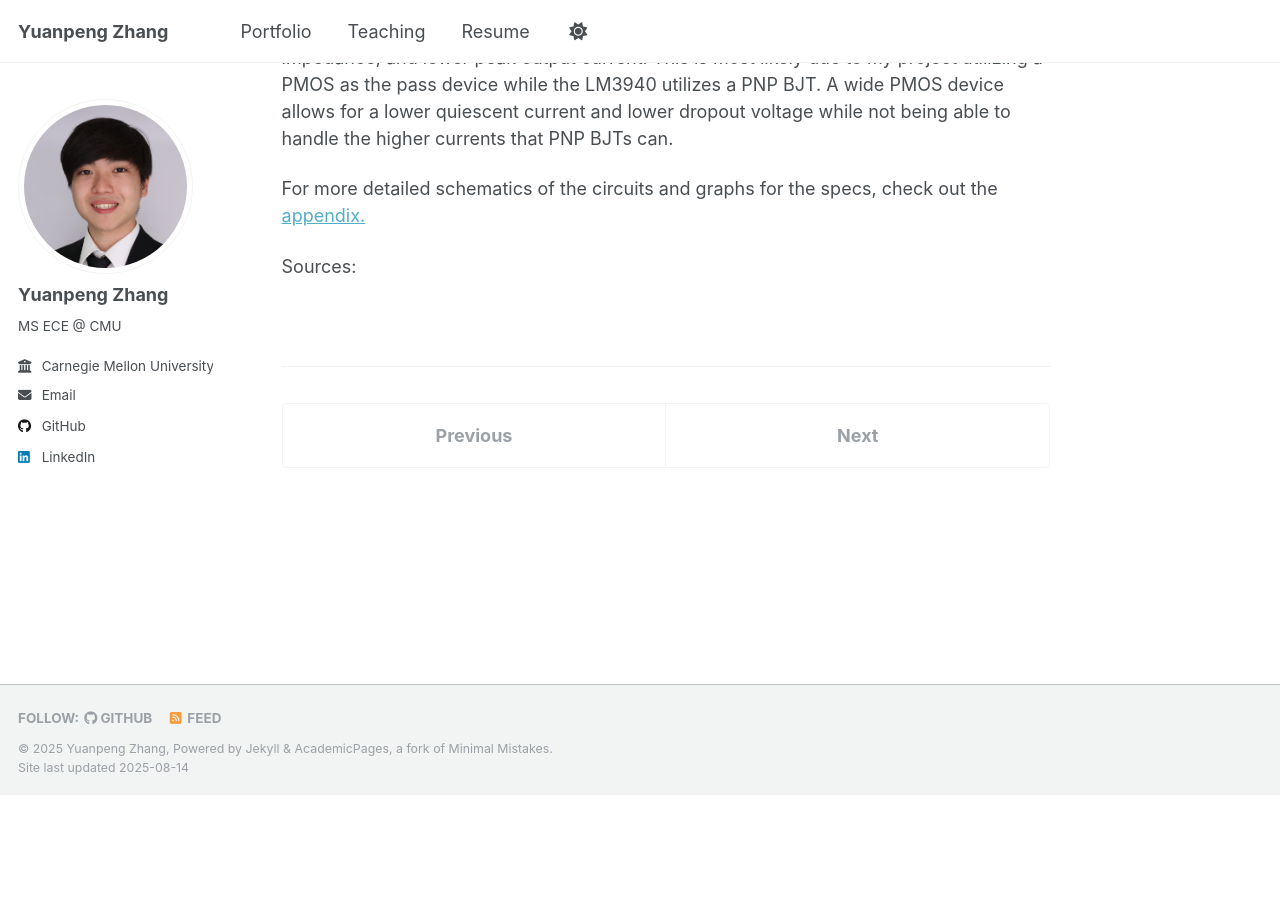
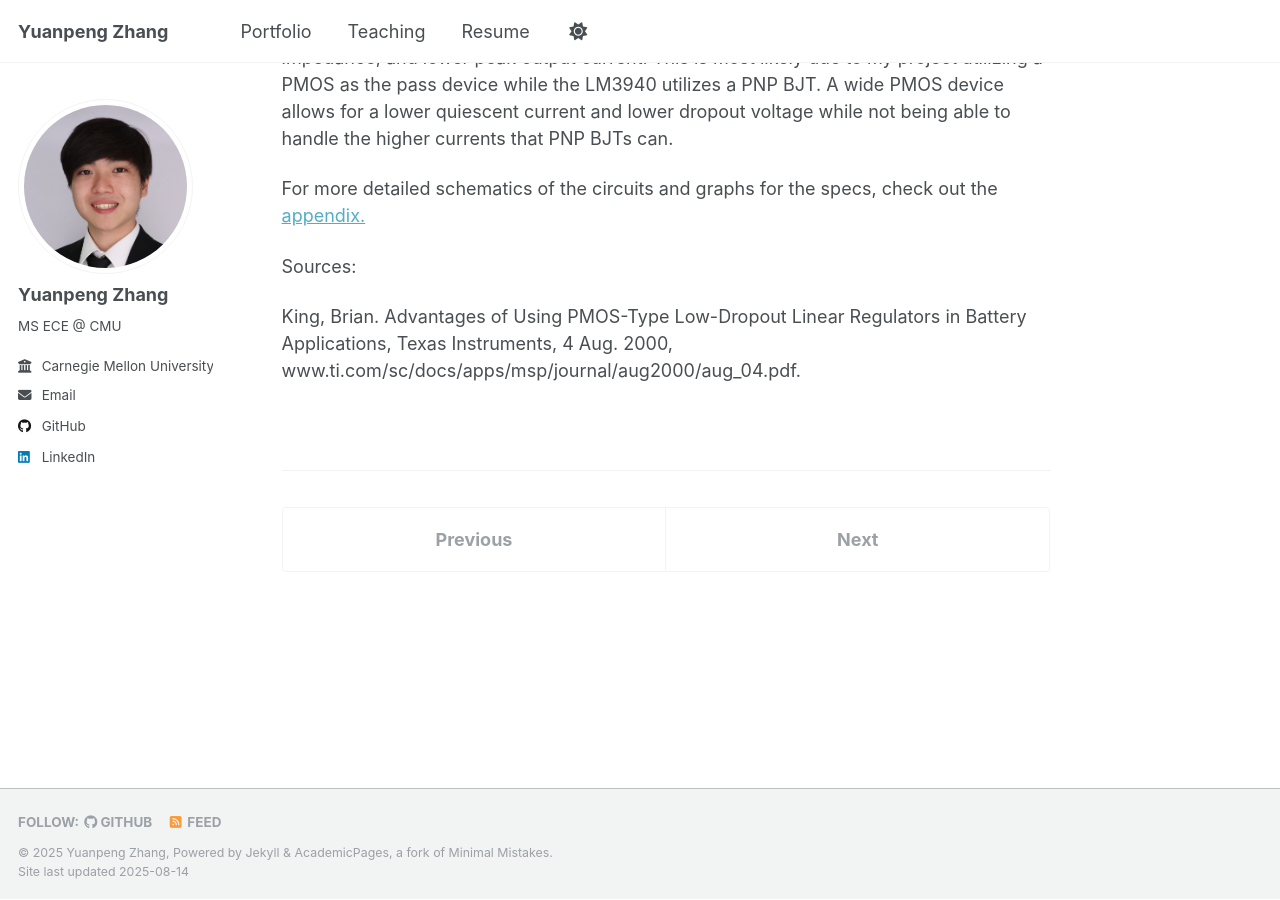
Before and after one commit to yuanpenguin/yuanpenguin.github.io, a Jekyll site: the page built from _portfolio/portfolio-5.md, in a window 1280 px wide and 900 px high, scrolled down 1313 px. Built offline with Jekyll 4.4.1, drawn with Linux system fonts in a browser that asks for light colours; a script that is not in the unit is left out; before the commit the page ends 2108 px from its top, so only the background shows below that.

Commit message:
Update portfolio-5.md

```diff
--- a/_portfolio/portfolio-5.md
+++ b/_portfolio/portfolio-5.md
@@ -25,3 +25,5 @@ In conclusion, my project has better PSRR at high frequencies, lower quiescent c
 For more detailed schematics of the circuits and graphs for the specs, check out the [appendix.](/portfolio/portfolio-5/appendix)
 
 Sources:
+
+King, Brian. Advantages of Using PMOS-Type Low-Dropout Linear Regulators in Battery Applications, Texas Instruments, 4 Aug. 2000, www.ti.com/sc/docs/apps/msp/journal/aug2000/aug_04.pdf.
```
